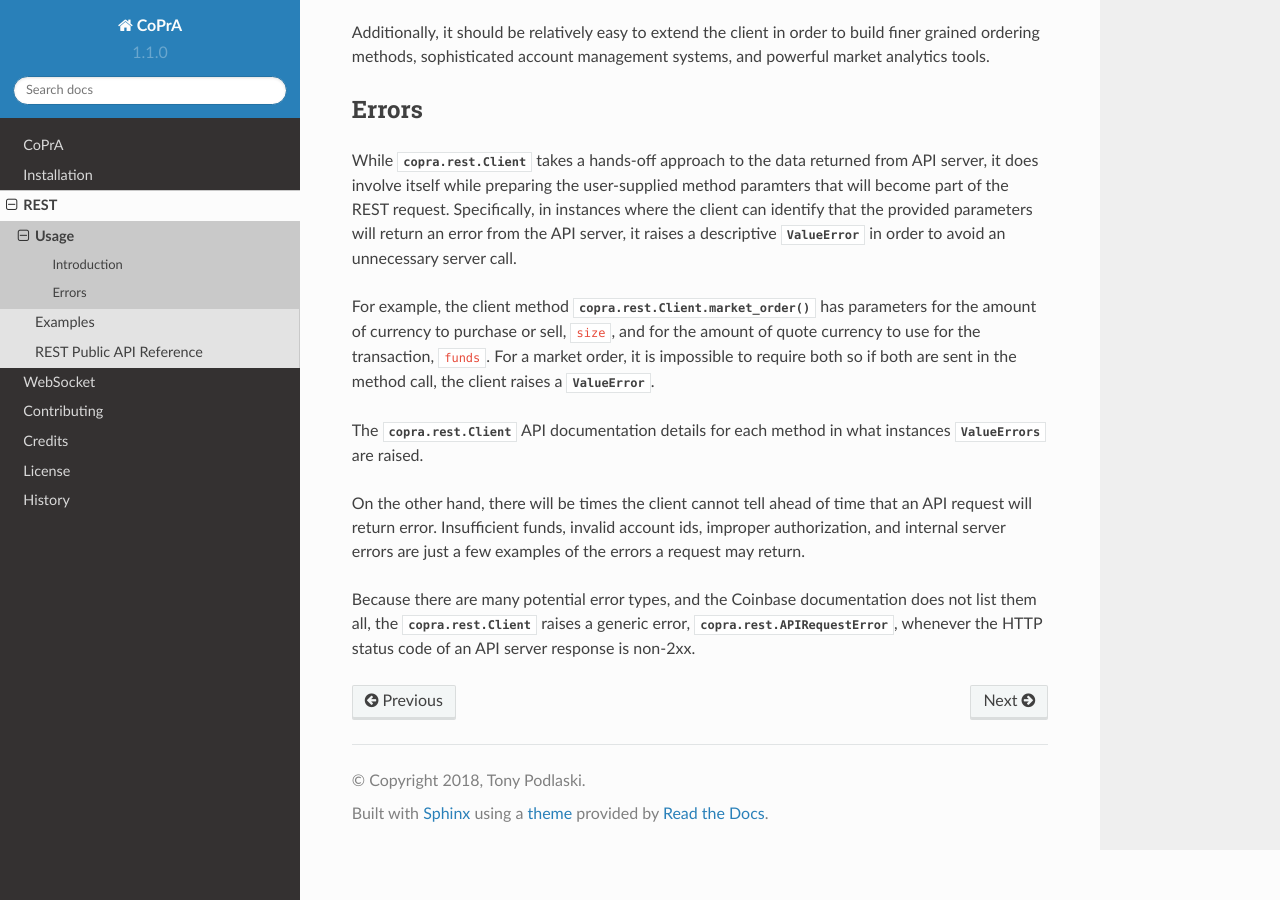
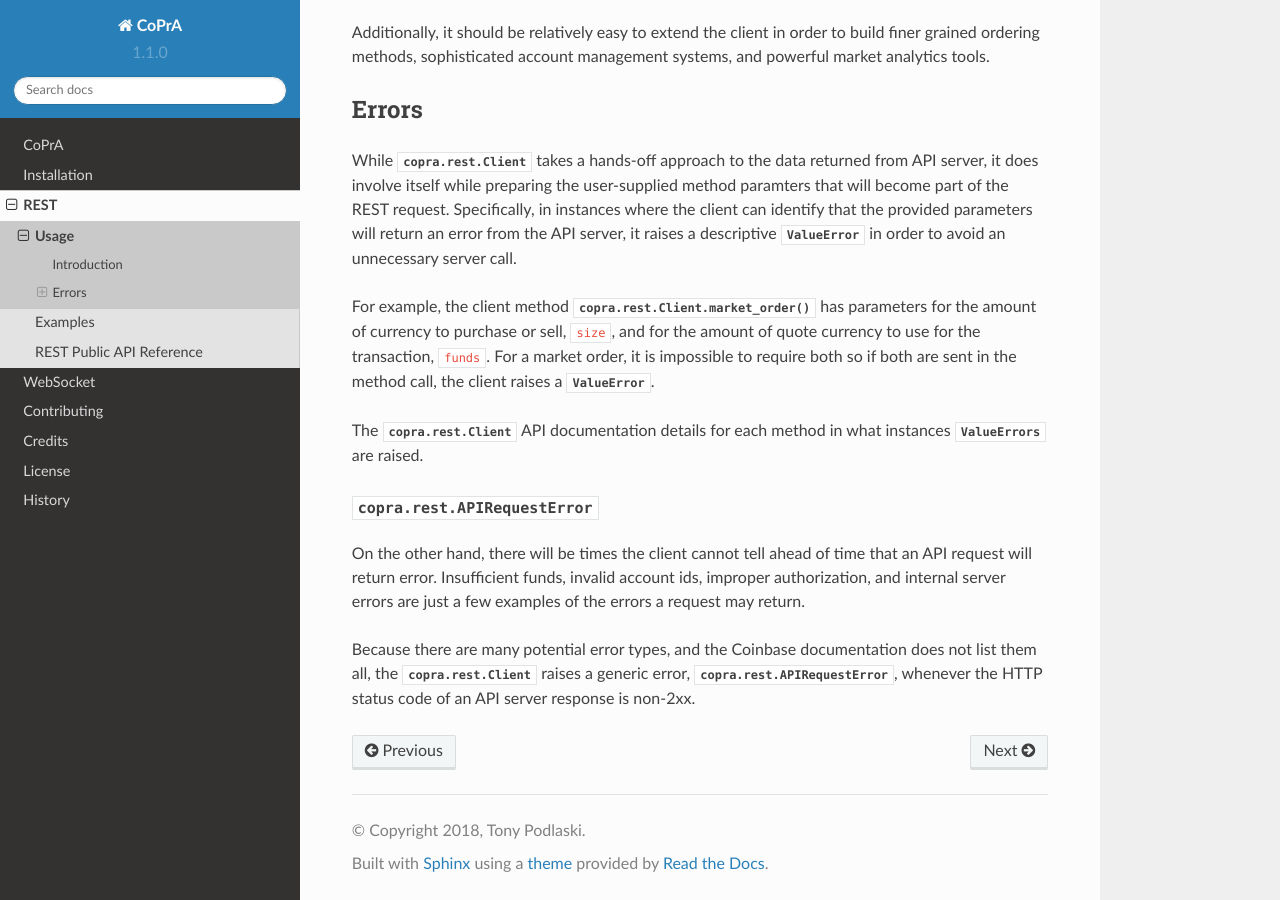
Before and after one commit to tpodlaski/copra, a Sphinx documentation site: the page built from docs/rest/usage.rst, in a window 1280 px wide and 900 px high, scrolled down 586 px. Built offline with Sphinx 7.4.7 and the Read the Docs theme 2.0.0, drawn with Linux system fonts in a browser that asks for light colours.

Commit message:
Update usage.rst

```diff
--- a/docs/rest/usage.rst
+++ b/docs/rest/usage.rst
@@ -22,6 +22,9 @@ For example, the client method :meth:`copra.rest.Client.market_order` has parame
 
 The :class:`copra.rest.Client` API documentation details for each method in what instances :class:`ValueErrors` are raised.
 
+:class:`copra.rest.APIRequestError`
++++++++++++++++++++++++++++++++++++
+
 On the other hand, there will be times the client cannot tell ahead of time that an API request will return error. Insufficient funds, invalid account ids, improper authorization, and internal server errors are just a few examples of the errors a request may return.
 
 Because there are many potential error types, and the Coinbase documentation does not list them all, the :class:`copra.rest.Client` raises a generic error, :class:`copra.rest.APIRequestError`, whenever the HTTP status code of an API server response is non-2xx.
```
